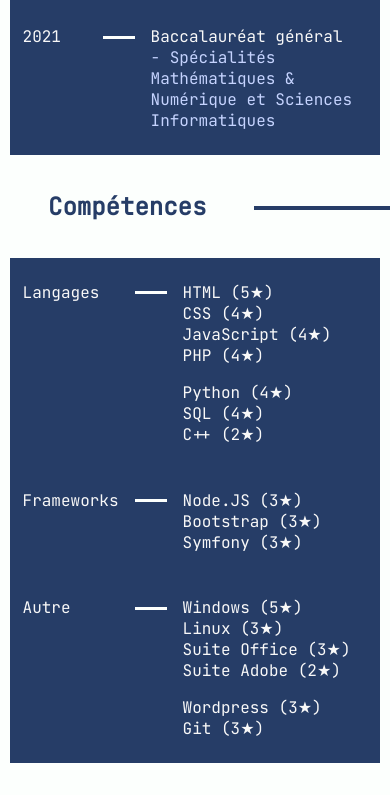
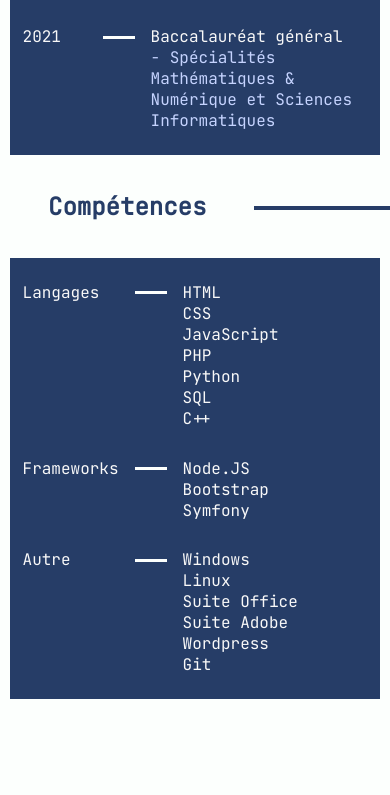
Before and after one commit to SaidBoudjenane/saidboudjenane.github.io, a plain HTML site: page index.html in a window 390 px wide. Shown: the part 1306-2101 px from the top of the page. After the commit the page ends 2037 px from the top, so only its background shows below. Drawn offline with nearby package versions, Linux system fonts and the light colour scheme.

Commit message:
Amélioration responsive

```diff
--- a/assets/css/style.css
+++ b/assets/css/style.css
@@ -203,4 +203,12 @@ svg {
     #skills .formation:last-child {
         margin-bottom: 0;
     }
+
+    .skills-title ul:first-child {
+        margin-bottom: 0;
+    }
+
+    #skills > div.exp-infos.color-white > div:nth-child(3) {
+        margin-bottom: 1rem;
+    }
 }
--- a/index.html
+++ b/index.html
@@ -141,17 +141,17 @@
                         <div class="skills-title">
                             <div class="skills-rating">
                                 <ul>
-                                    <li>HTML (5★)</li>
-                                    <li>CSS (4★)</li>
-                                    <li>JavaScript (4★)</li>
-                                    <li>PHP (4★)</li>
+                                    <li>HTML </li>
+                                    <li>CSS </li>
+                                    <li>JavaScript </li>
+                                    <li>PHP </li>
                                 </ul>
                             </div>
                             <div class="skills-rating">
                                 <ul>
-                                    <li>Python (4★)</li>
-                                    <li>SQL (4★)</li>
-                                    <li>C++ (2★)</li>
+                                    <li>Python </li>
+                                    <li>SQL </li>
+                                    <li>C++ </li>
                                 </ul>
                             </div>
                         </div>
@@ -166,9 +166,9 @@
                         <div class="skills-title">
                             <div class="skills-rating">
                                 <ul>
-                                    <li>Node.JS (3★)</li>
-                                    <li>Bootstrap (3★)</li>
-                                    <li>Symfony (3★)</li>
+                                    <li>Node.JS </li>
+                                    <li>Bootstrap </li>
+                                    <li>Symfony </li>
                                 </ul>
                             </div>
                         </div>
@@ -183,16 +183,16 @@
                         <div class="skills-title">
                             <div class="skills-rating">
                                 <ul>
-                                    <li>Windows (5★)</li>
-                                    <li>Linux (3★)</li>
-                                    <li>Suite Office (3★)</li>
-                                    <li>Suite Adobe (2★)</li>
+                                    <li>Windows </li>
+                                    <li>Linux </li>
+                                    <li>Suite Office </li>
+                                    <li>Suite Adobe </li>
                                 </ul>
                             </div>
                             <div class="skills-rating">
                                 <ul>
-                                    <li>Wordpress (3★)</li>
-                                    <li>Git (3★)</li>
+                                    <li>Wordpress </li>
+                                    <li>Git </li>
                                 </ul>
                             </div>
                         </div>
```
